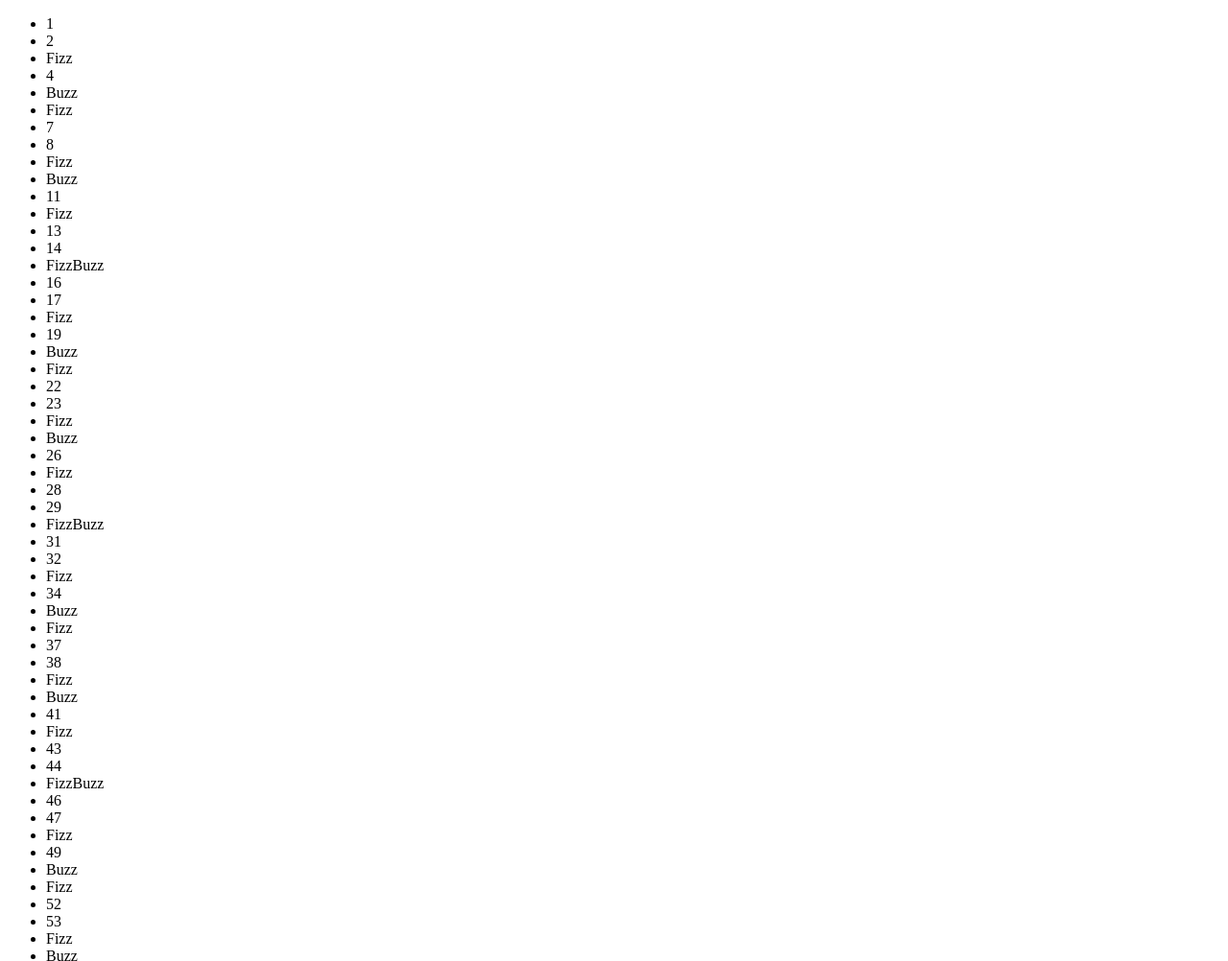
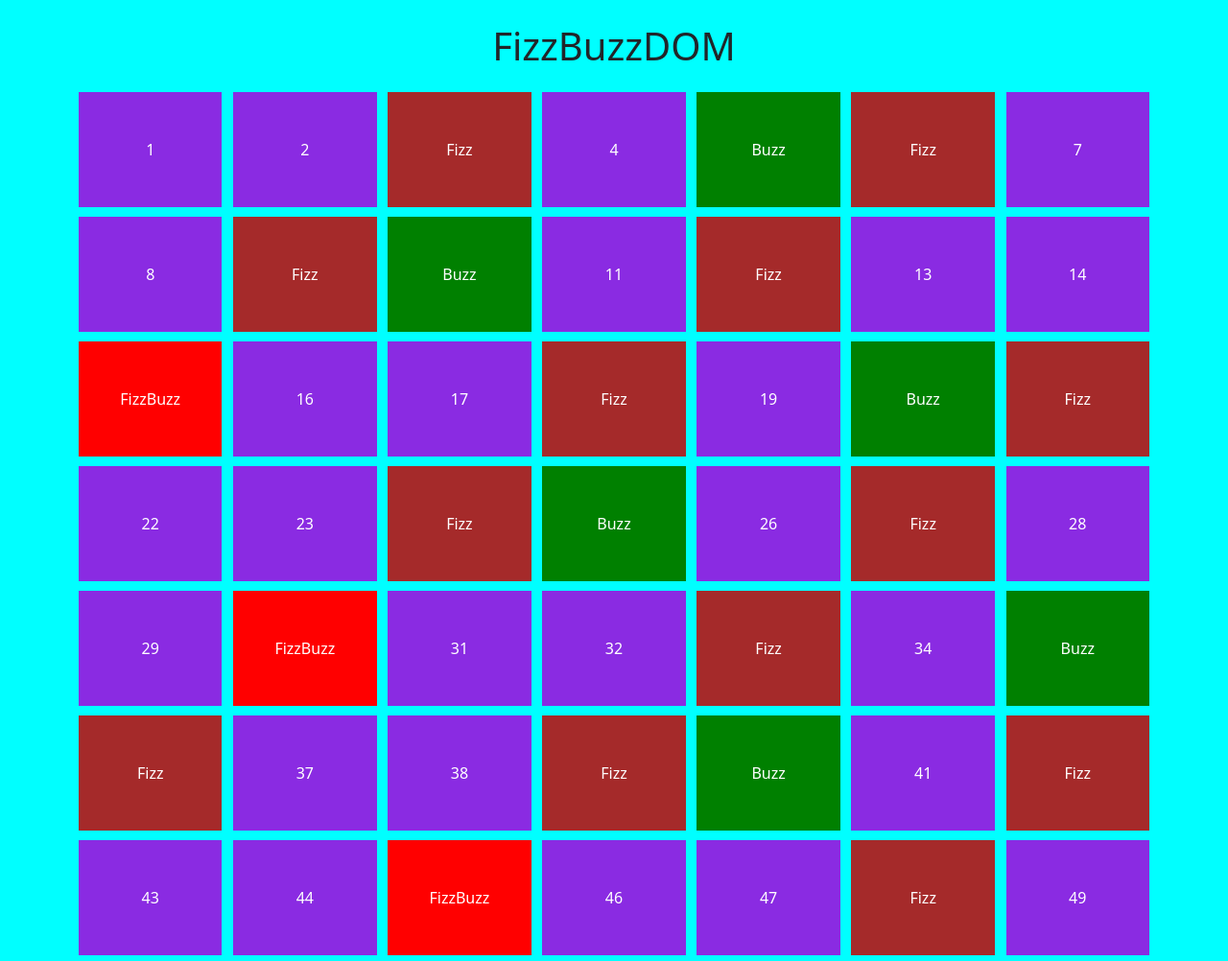
Before and after one commit to matteomedori/js-fizzbuzz, a plain HTML site: page index.html in a window 1280 px wide. Shown: the top 1002 px of the page at 96% size. Drawn offline with nearby package versions, Linux system fonts and the light colour scheme.

Commit message:
feat: bonus 2

```diff
--- /dev/null
+++ b/css/style.css
@@ -0,0 +1,35 @@
+body {
+  background-color: aqua;
+}
+
+ul {
+  display: flex;
+  flex-wrap: wrap;
+  gap: 10px;
+  justify-content: space-between;
+}
+
+/*
+------------
+Class added by js
+------------
+*/
+
+.my-col {
+  width: calc((100% / 7) - 10px);
+  height: 120px;
+  line-height: 120px;
+  background-color: blueviolet;
+}
+
+.fizz-bg {
+  background-color: brown;
+}
+
+.buzz-bg {
+  background-color: green;
+}
+
+.fizzbuzz-bg {
+  background-color: red;
+}
--- a/index.html
+++ b/index.html
@@ -4,9 +4,24 @@
     <meta charset="UTF-8" />
     <meta name="viewport" content="width=device-width, initial-scale=1.0" />
     <title>FizzBuzz</title>
+    <!-- Bootsrap -->
+    <link
+      href="https://cdn.jsdelivr.net/npm/bootstrap@5.3.2/dist/css/bootstrap.min.css"
+      rel="stylesheet"
+      integrity="sha384-T3c6CoIi6uLrA9TneNEoa7RxnatzjcDSCmG1MXxSR1GAsXEV/Dwwykc2MPK8M2HN"
+      crossorigin="anonymous"
+    />
+    <!-- /Bootsrap -->
+
+    <!-- Css -->
+    <link rel="stylesheet" href="./css/style.css" />
+    <!-- /Css -->
   </head>
-  <body>
-    <ul></ul>
+  <body class="container text-center">
+    <h1 class="my-4">FizzBuzzDOM</h1>
+    <ul class="list-unstyled text-white"></ul>
+
+    <!-- js -->
     <script src="./js/main.js"></script>
   </body>
 </html>
--- a/js/main.js
+++ b/js/main.js
@@ -7,17 +7,23 @@ for (let i = 1; i <= 100; i++) {
   //creo un elemento li ad ogni iterazione
   const li = document.createElement("li");
 
+  //aggiungo all'li la class my-col
+  li.classList.add("my-col");
+
   if (i % 3 === 0 && i % 5 === 0) {
     //numero multiplo di 3 e 5
     li.append("FizzBuzz");
+    li.classList.add("fizzbuzz-bg");
     console.log("FizzBuzz");
   } else if (i % 3 === 0) {
     //numero multiplo di 3
     li.append("Fizz");
+    li.classList.add("fizz-bg");
     console.log("Fizz");
   } else if (i % 5 === 0) {
     //numero multiplo di 5
     li.append("Buzz");
+    li.classList.add("buzz-bg");
     console.log("Buzz");
   } else {
     //numero né multiplo di 3 né di 5
```
